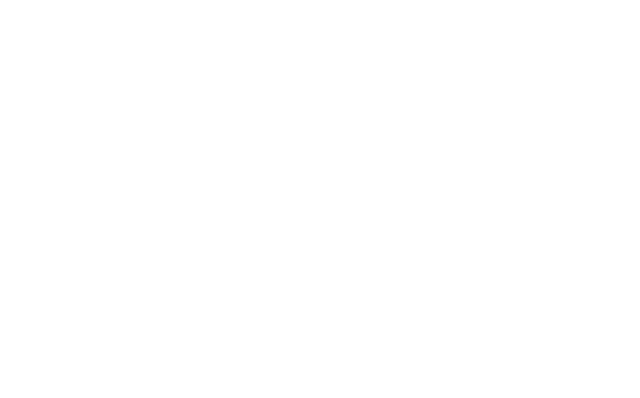
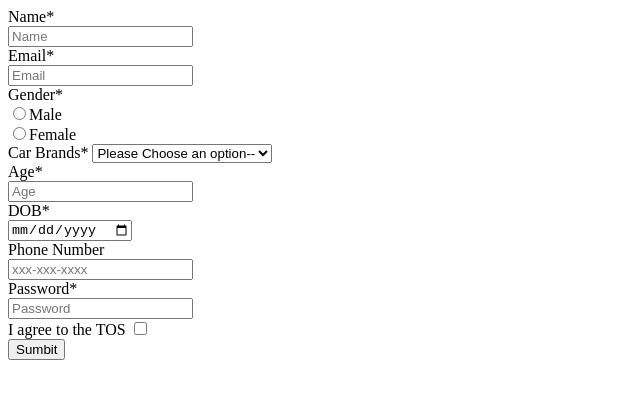
Before and after one commit to acciojob/signup-form-car-letsmailvjkumar, a website: page main.html in a window 1280 px wide. Shown: the whole page, without its empty margins (0-640 px from the left). Drawn offline with Linux system fonts and the light colour scheme.

Commit message:
created a submission

```diff
--- a/main.html
+++ b/main.html
@@ -8,6 +8,36 @@
 
 <body>
 	<!-- the entire body must be written by student -->
+	<form  method="post">
+		<label for="name">Name*</label><br>
+		<input type="text" id="name" placeholder="Name" required><br>
+		<label for="email">Email*</label><br>
+		<input type="email" id="email" placeholder="Email"required><br>
+		<label for="gender">Gender*</label><br>
+		<input type="radio" id="gender_m" name="gender"  required>Male<br>
+		<input type="radio" id="gender_f" name="gender" required>Female<br>
+		<label for="cars" >Car Brands*</label>
+		<select id="cars" aria-required>
+			<option disabled selected>Please Choose an option--</option>
+			<option id="bmw">BMW</option>
+			<option id="bmw">Audi</option>
+			<option id="bmw">Mercedez</option>
+		</select><br>
+		<label for="age">Age*</label><br>
+		<input type="number" id="age" placeholder="Age" required><br>
+		<label for="dob">DOB*</label><br>
+		<input type="date" id="dob" required><br>
+		<label for="tel">Phone Number</label><br>
+		<input type="tel" id="tel" placeholder="xxx-xxx-xxxx"required><br>
+		<label for="password">Password*</label><br>
+		<input type="password" id="password" placeholder="Password" required><br>
+		<label for="tos">I agree to the TOS</label>
+		<input type="checkbox" id="tos" required><br>
+		<button type="submit" value="submit">Sumbit</button>
+
+
+
+	</form>
     <script type="text/javascript" src="./script.js">
 </script>
 
```
